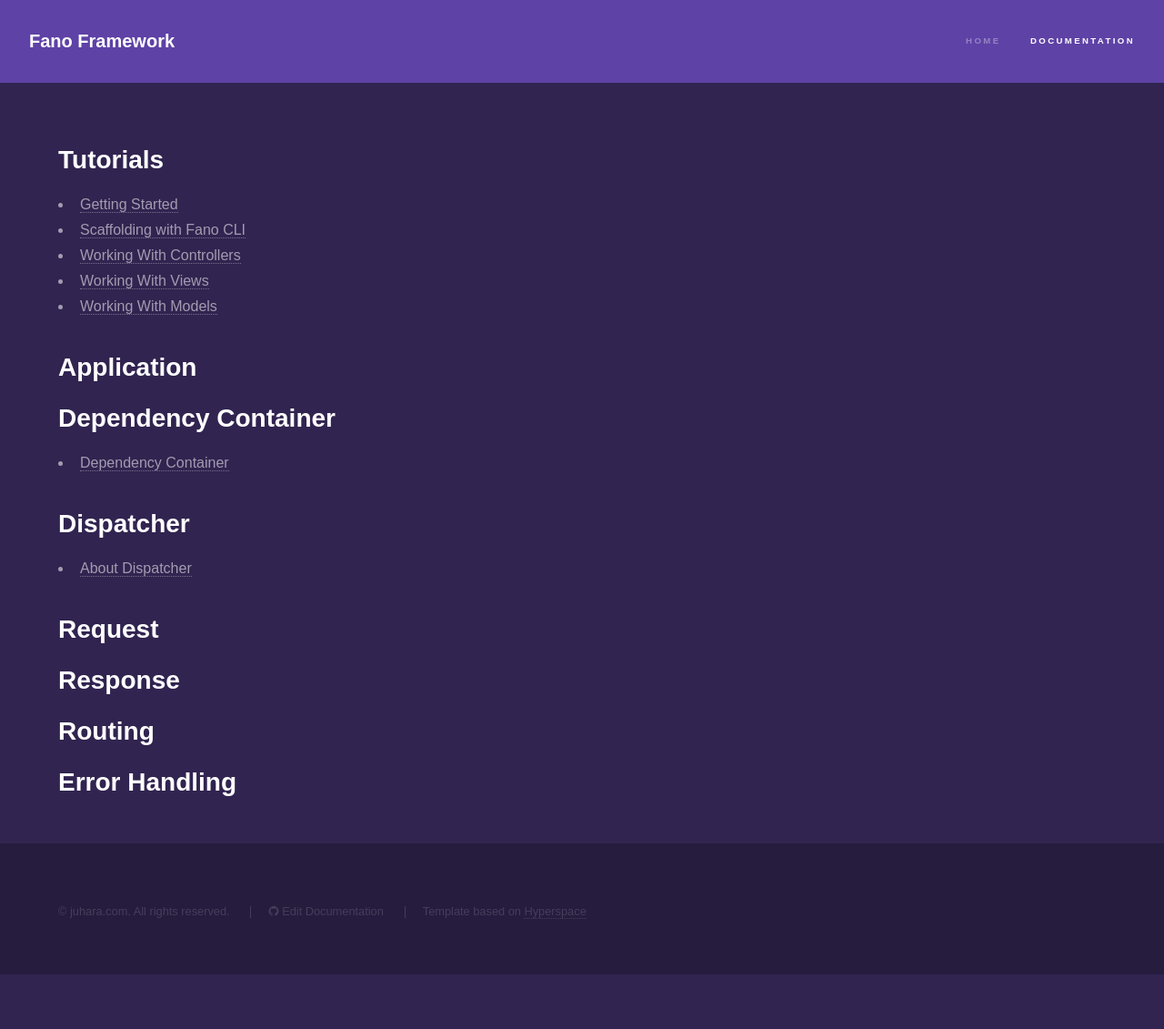
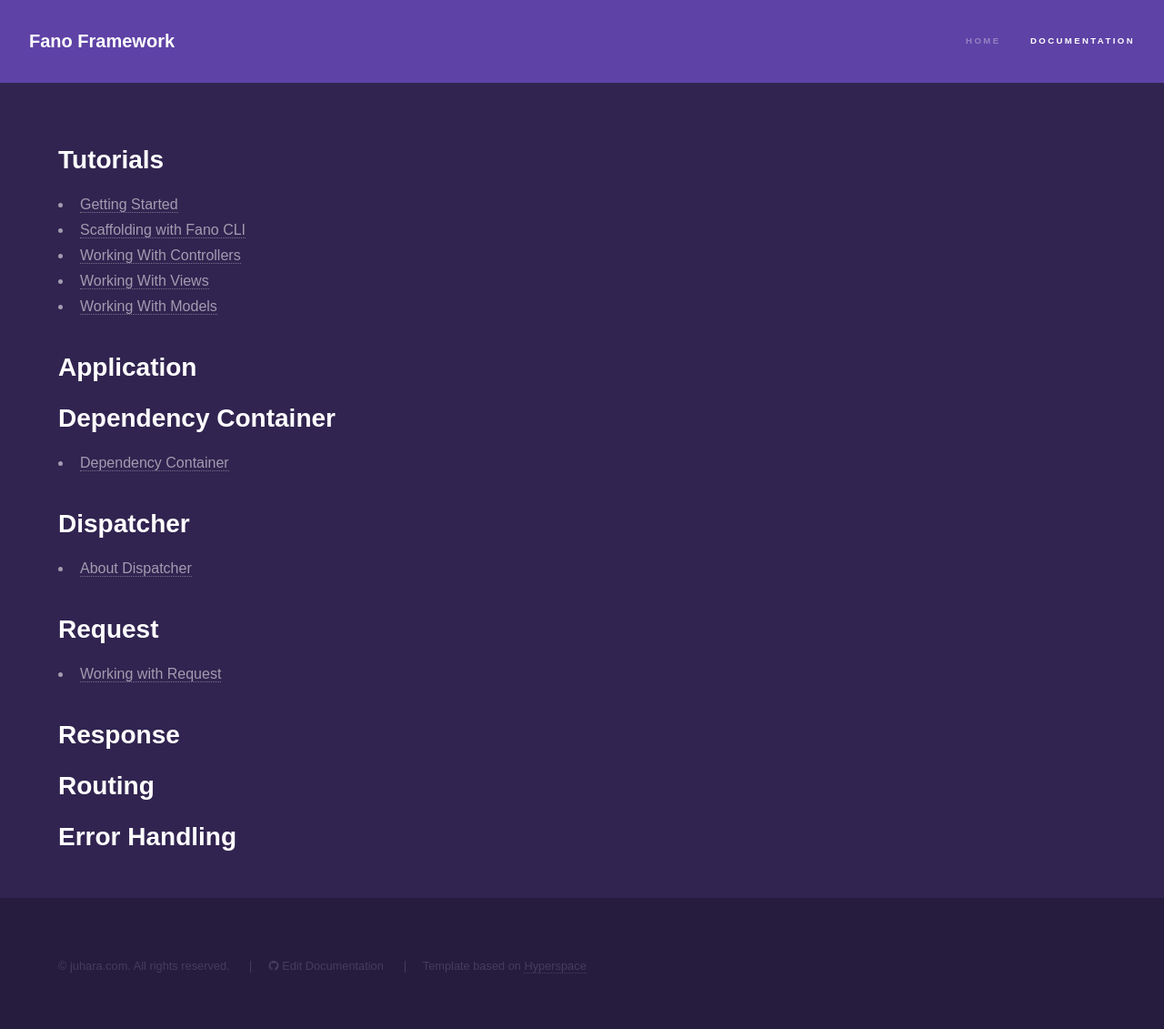
Before and after one commit to fanoframework/fanoframework.github.io, a Jekyll site: the page built from documentation/index.md, in a window 1280 px wide. Shown: the whole page at 91% size. Built offline with Jekyll 4.4.1, drawn with Linux system fonts in a browser that asks for light colours; our own code applies the rules of GitHub Pages for plain Markdown files; before the commit the page ends 1071 px from its top, so only the background shows below that.

Commit message:
add content on request

```diff
--- a/documentation/index.md
+++ b/documentation/index.md
@@ -24,6 +24,8 @@
 
 ## Request
 
+- [Working with Request](/working-with-request)
+
 ## Response
 
 ## Routing
```
